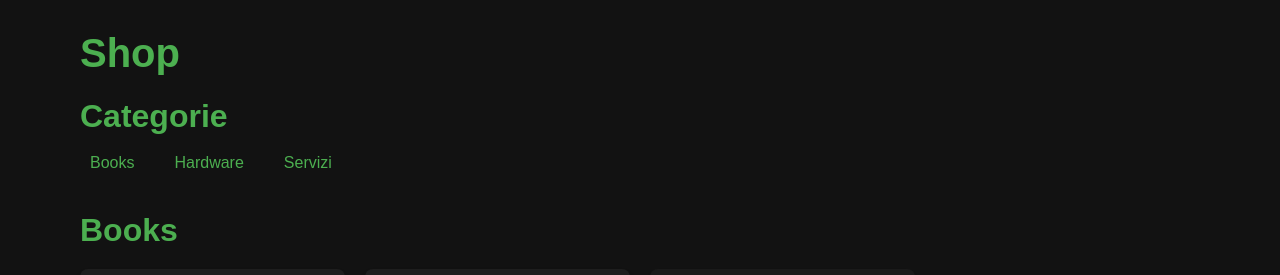
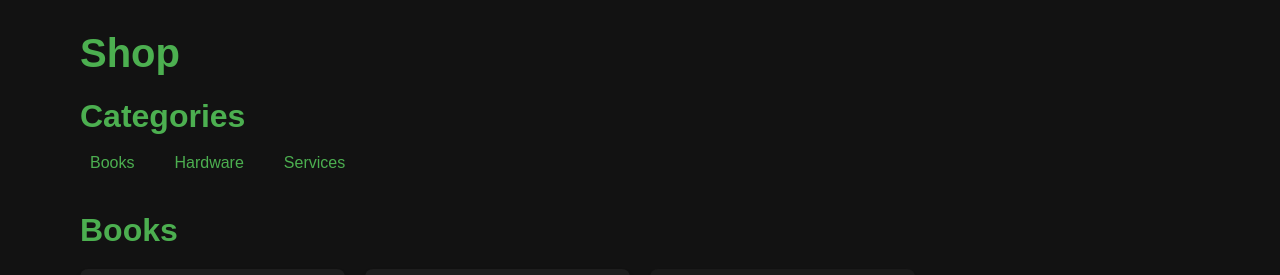
Before and after one commit to whiterabbit21m-test/whiterabbit21m-test.github.io, a Jekyll site: the page built from shop.html, in a window 1280 px wide and 900 px high. Shown: the part 235-510 px from the top of the window. Built offline with Jekyll 4.4.1, drawn with Linux system fonts in a browser that asks for light colours.

Commit message:
Update shop.html

```diff
--- a/shop.html
+++ b/shop.html
@@ -7,11 +7,11 @@ permalink: /shop/
   <h1>Shop</h1>
 
   <nav class="product-categories">
-    <h2>Categorie</h2>
+    <h2>Categories</h2>
     <ul>
       <li><a href="#books" class="category-link" data-category="books">Books</a></li>
       <li><a href="#hardware" class="category-link" data-category="hardware">Hardware</a></li>
-      <li><a href="#services" class="category-link" data-category="services">Servizi</a></li>
+      <li><a href="#services" class="category-link" data-category="services">Services</a></li>
     </ul>
   </nav>
 
```
